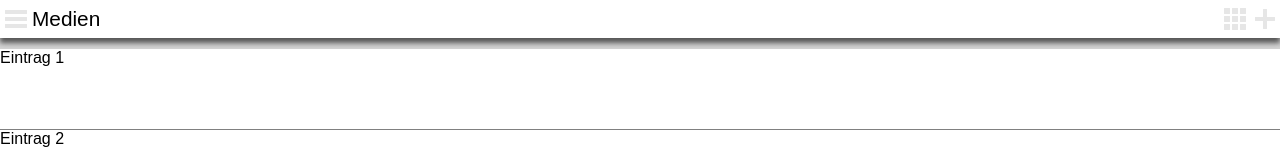
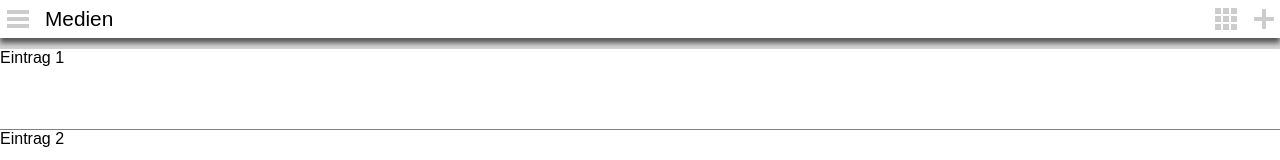
Before and after one commit to kossmac/iam, a plain HTML site: page index.html in a window 1280 px wide. Shown: the top 160 px of the page. Drawn offline with Linux system fonts and the light colour scheme.

Commit message:
style fixes

```diff
--- a/css/style.css
+++ b/css/style.css
@@ -15,11 +15,6 @@
     box-shadow: 0 5px 5px #575757;
 }
 
-h1 {
-
-
-}
-
 main {
     width: 100%;
 }
@@ -27,16 +22,16 @@
 #sandwich-icon {
     position: relative;
     display: inline-block;
-    filter: invert(90%);
+    filter: invert(80%);
     background: url("../img/glyphicons/png/glyphicons-517-menu-hamburger.png") no-repeat center;
     width: 23px;
     height: 100%;
-    padding: 0 7px 0 2px;
+    padding: 0 10px 0 2px;
 }
 
 #main-title {
     position: absolute;
-    padding-top: 7px;
+    padding: 7px 0 0 10px;
     display: inline-block;
     font-size: 1.3rem;
     font-weight: normal;
@@ -44,22 +39,22 @@
 
 #tile-icon {
     float: right;
-    filter: invert(90%);
+    filter: invert(80%);
     display: inline-block;
     background: url("../img/glyphicons/png/glyphicons-157-show-thumbnails.png") no-repeat center;
     width: 23px;
     height: 100%;
-    padding: 0 5px 0 2px;
+    padding: 0 20px 0 0;
 }
 
 #plus-icon {
     float: right;
     display: inline-block;
-    filter: invert(90%);
+    filter: invert(80%);
     background: url("../img/glyphicons/png/glyphicons-433-plus.png") no-repeat center;
     height: 100%;
     width: 23px;
-    padding: 0 5px 0 2px;
+    padding: 0 10px 0 0;
 }
 
 main ul {
```
